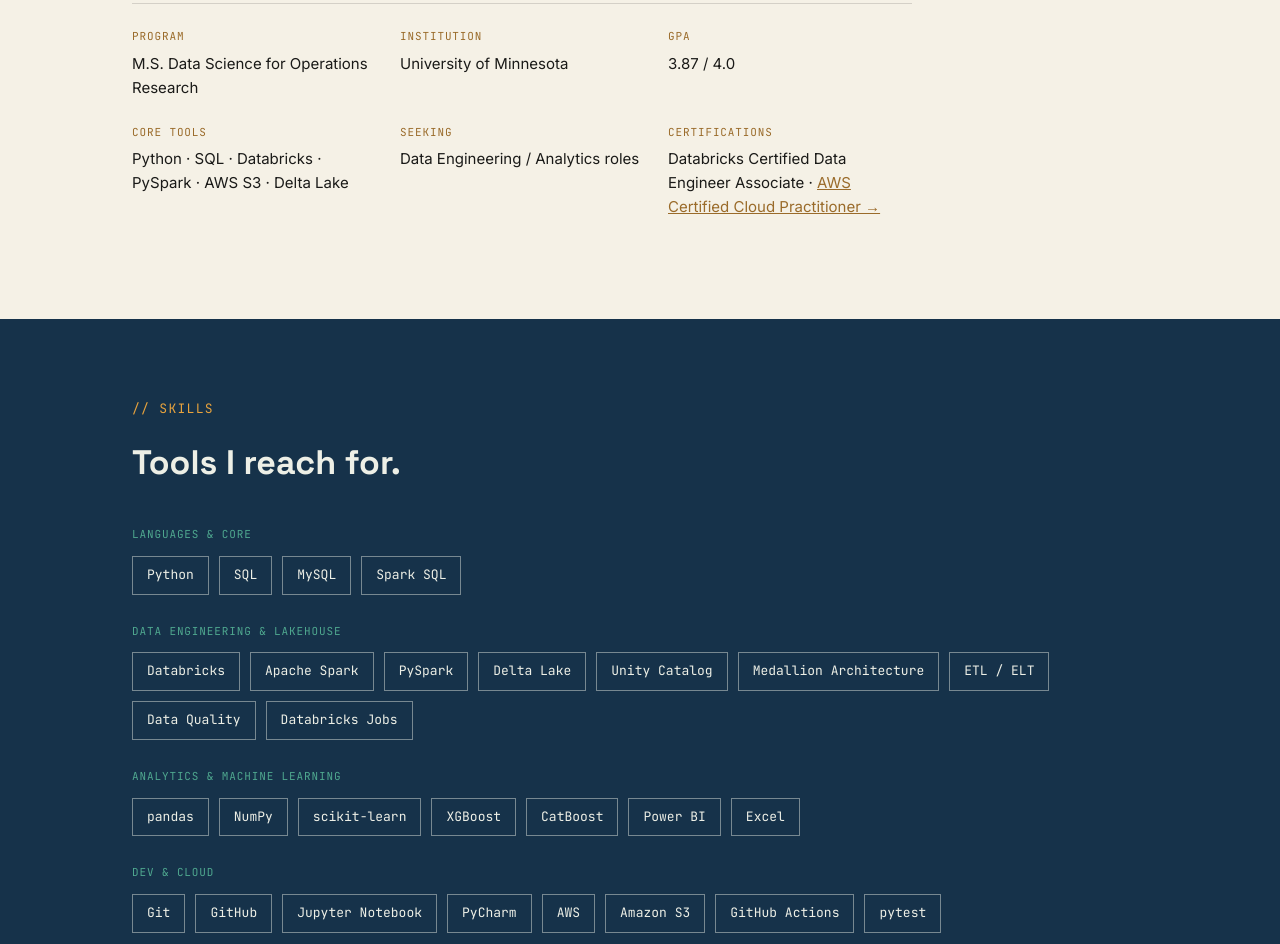
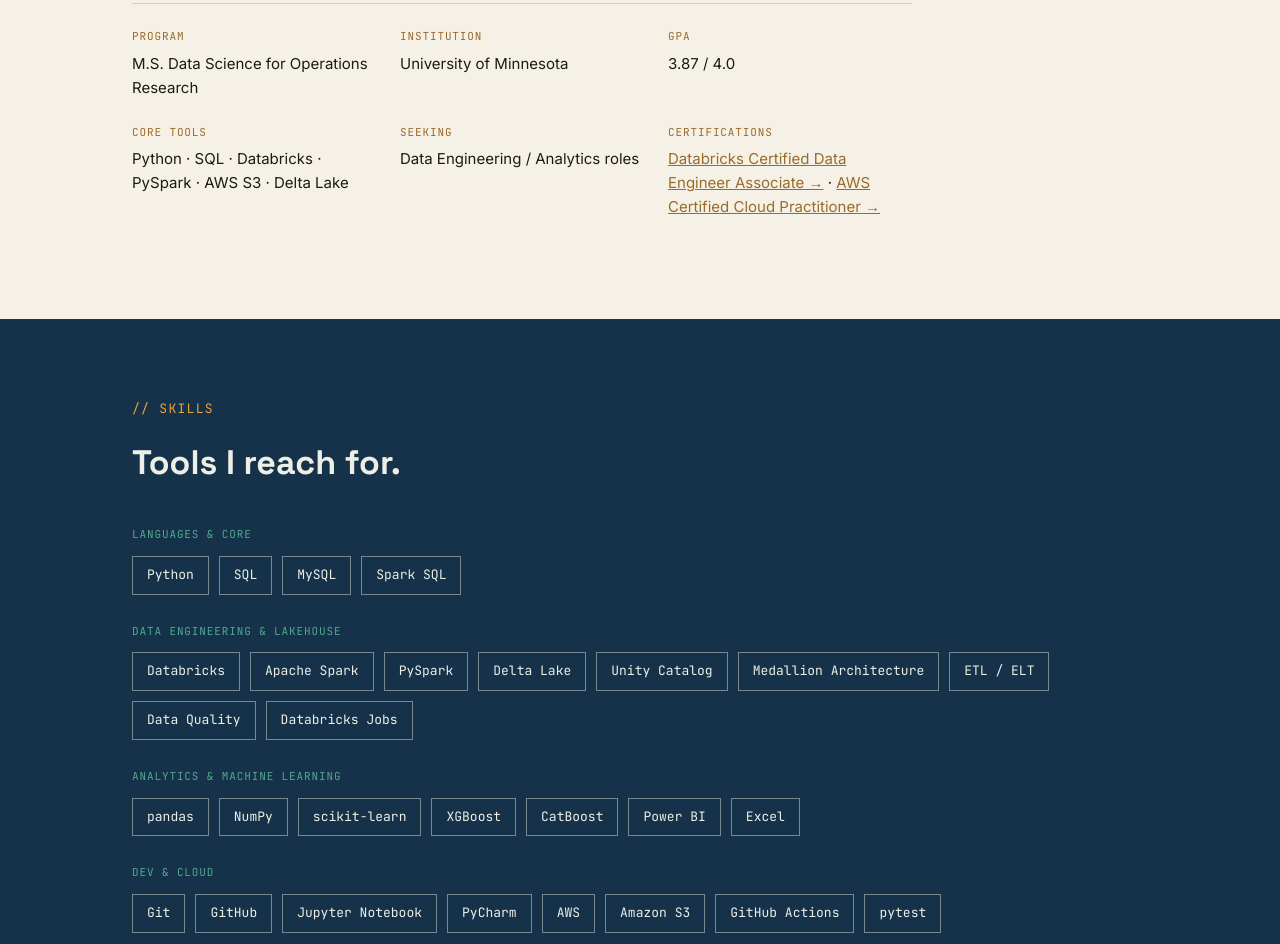
Before and after one commit to sanjaysakthirajan-jpg/sanjaysakthirajan-jpg.github.io, a plain HTML site: page index.html in a window 1280 px wide. Shown: the part 1323-2267 px from the top of the page. Drawn offline with Linux system fonts and the light colour scheme.

Commit message:
Add Databricks certification verification link

```diff
--- a/index.html
+++ b/index.html
@@ -415,7 +415,7 @@
       </div>
       <div class="spec-row">
         <dt>CERTIFICATIONS</dt>
-        <dd>Databricks Certified Data Engineer Associate · <a href="https://www.credly.com/badges/d338d503-b46b-4636-b1db-50904b5c94dc/public_url" target="_blank" rel="noopener" style="color:#9A6B2A; text-decoration:underline;">AWS Certified Cloud Practitioner →</a></dd>
+        <dd><a href="https://credentials.databricks.com/e9f780a8-cabe-44ce-9a01-3e6703311358#acc.PwbEVXpy" target="_blank" rel="noopener" style="color:#9A6B2A; text-decoration:underline;">Databricks Certified Data Engineer Associate →</a> · <a href="https://www.credly.com/badges/d338d503-b46b-4636-b1db-50904b5c94dc/public_url" target="_blank" rel="noopener" style="color:#9A6B2A; text-decoration:underline;">AWS Certified Cloud Practitioner →</a></dd>
       </div>
     </dl>
   </div>
```
